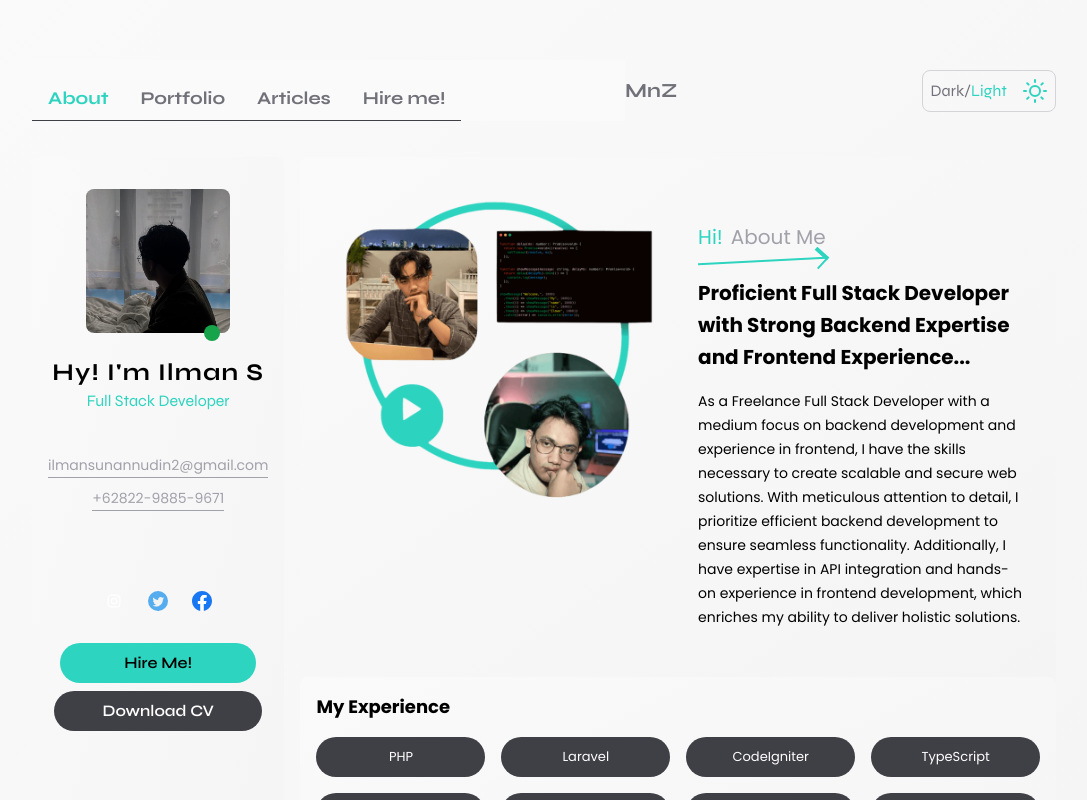
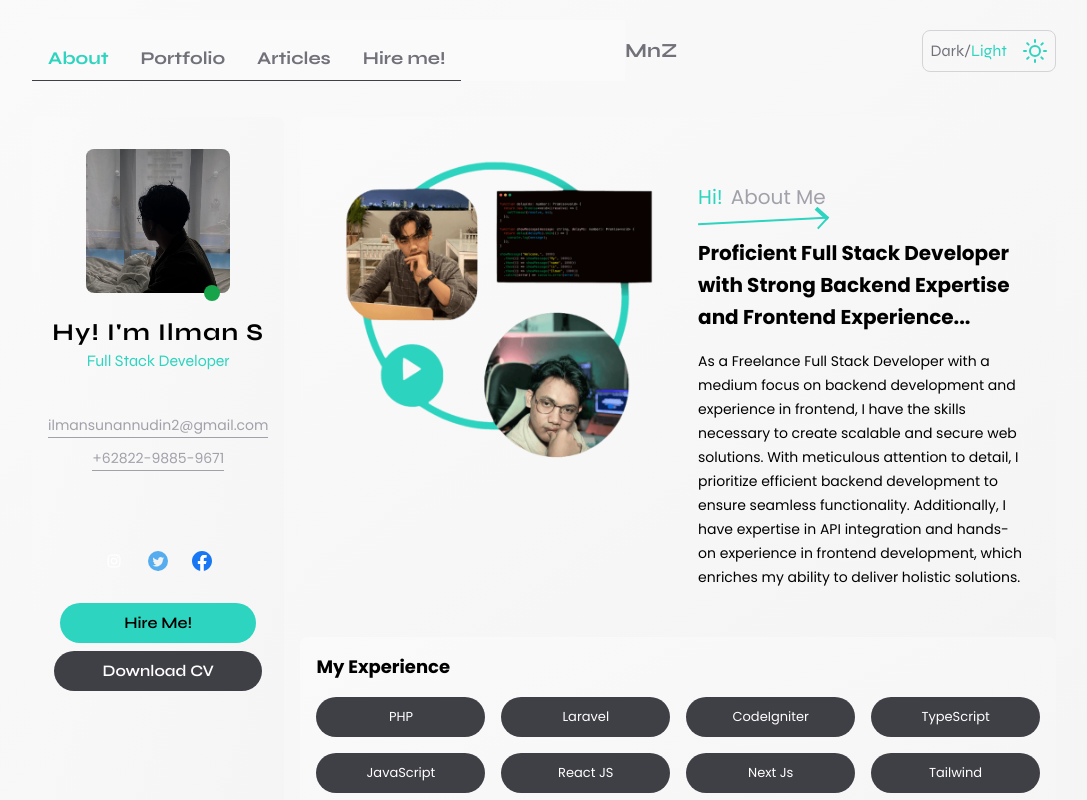
Before and after one commit to Ilmans/personal-portfolio-fe, a Next.js app: page / in a window 1280 px wide. Shown: the top 800 px of the page, without its empty margins (96-1183 px from the left). Built offline with nearby package versions, Linux system fonts and the light colour scheme.

Commit message:
create navigation and themeswitcher components

```diff
--- a/src/app/layout.tsx
+++ b/src/app/layout.tsx
@@ -1,32 +1,16 @@
 "use client";
-
 import "./globals.css";
 import { useEffect, useState } from "react";
 import ProfileCard from "../components/ProfileCard";
 import Header from "../components/Header";
+import { Metadata } from "next";
 
 export default function RootLayout({ children }) {
-  const darkOrNo: string = localStorage.getItem("theme");
-  const [mobileMenuShow, setMobileMenuShow] = useState<boolean>(false);
-  const [darkMode, setDarkMode] = useState<boolean>(darkOrNo === "dark");
-  useEffect(() => {
-    const themeClass: string = darkMode ? "dark" : "light";
-    localStorage.setItem("theme", themeClass);
-    document.documentElement.classList.add(themeClass);
-    return () => {
-      document.documentElement.classList.remove(themeClass);
-    };
-  }, [darkMode]);
   return (
-    <html className={darkMode ? "dark" : ""}>
+    <html className="">
       <body className=" dark:noise-bg  dark:text-white from-zinc-50 to-zinc-100 bg-gradient-to-br  dark:from-zinc-900 dark:from-60% dark:to-zinc-950">
-        <div className="px-6 pt-10 lg:px-32 ">
-          <Header
-            darkMode={darkMode}
-            setDarkMode={setDarkMode}
-            mobileMenuShow={mobileMenuShow}
-            setMobileMenuShow={setMobileMenuShow}
-          />
+        <div className="px-6 pt-10 lg:pt-0 lg:px-32 ">
+          <Header />
           <main className="flex justify-center gap-4 mt-4">
             <ProfileCard className="hidden lg:block" />
             {children}
--- a/src/components/Header.tsx
+++ b/src/components/Header.tsx
@@ -1,51 +1,18 @@
 "use client";
-import Link from "next/link";
-import { usePathname } from "next/navigation";
+
 import React, { useState } from "react";
-import ProfileCard from "./ProfileCard";
+import ThemeSwitcher from "./ThemeSwitcher";
+import Navigation from "./Navigation";
 
-interface HeaderProps {
-  darkMode: boolean;
-  setDarkMode: (darkMode: boolean) => void;
-  mobileMenuShow: boolean;
-  setMobileMenuShow: (mobileMenuShow: boolean) => void;
-}
-function Header({
-  darkMode,
-  setDarkMode,
-  mobileMenuShow,
-  setMobileMenuShow,
-}: HeaderProps) {
-  const currentRoute = usePathname();
-
+function Header() {
+  const [mobileMenuShow, setMobileMenuShow] = useState<boolean>(false);
   return (
     <header className="flex items-center justify-between py-5 text-zinc-500 dark:text-zinc-300">
       {/* MENU NAVIGATION */}
-      <div
-        className={`fixed inset-0 z-10 h-screen transition-transform duration-200 transform ${
-          mobileMenuShow ? "" : "scale-0"
-        } lg:scale-100 lg:h-fit lg:static backdrop-filter backdrop-blur-xl lg:backdrop-blur-0 lg:w-4/6`}>
-        <ul className="pb-6 m-6 space-y-4 shadow-2xl lg:shadow-none rounded-xl bg-zinc-50 lg:pb-0 lg:m-0 dark:bg-zinc-800 lg:dark:bg-transparent lg:rounded-none">
-          <li className="flex items-center justify-between px-4 py-2 text-sm lg:py-0 lg:hidden">
-            <p>Navigation</p>
-            <button
-              onClick={() => setMobileMenuShow(false)}
-              className="box-content px-4 py-2 border rounded-full border-zinc-500 hover:bg-zinc-900">
-              X
-            </button>
-          </li>
-          <NavLi active={currentRoute === "/"} url={"/"} text={"About"} />
-          <NavLi
-            active={currentRoute === "/portfolio"}
-            url={"/portfolio"}
-            text={"Portfolio"}
-          />
-
-          <NavLi text={"Articles"} />
-          <NavLi text={"Hire me!"} />
-        </ul>
-        <ProfileCard className="block mx-6 shadow-2xl bg-zinc-50 dark:bg-zinc-800 lg:hidden" />
-      </div>
+      <Navigation
+        mobileMenuShow={mobileMenuShow}
+        setMobileMenuShow={setMobileMenuShow}
+      />
       {/* END MENU NAVIGATION */}
       <div className="w-4/6 text-xl lg:w-2/6">
         <h1 className="font-bold ">MnZ</h1>
@@ -70,79 +37,12 @@
           </svg>
         </button>
       </div>
-      <div className="flex items-center gap-4 p-2 transition-all border rounded-lg border-zinc-300 hover:border-gray-600">
-        <div className="items-center hidden font-normal lg:flex">
-          <span className={`align-middle ${darkMode ? "text-teal-400" : ""}`}>
-            Dark/
-          </span>{" "}
-          <span className={`align-middle ${darkMode ? "" : "text-teal-400"}`}>
-            Light
-          </span>
-        </div>
-        {darkMode ? (
-          <MoonIcon setDarkMode={setDarkMode} />
-        ) : (
-          <SunIcon setDarkMode={setDarkMode} />
-        )}
-      </div>
+      <ThemeSwitcher />
     </header>
   );
 }
 
-function NavLi({ text, url = "#", active = false }) {
-  return (
-    <li className="block mx-4 mr-10 font-normal border-b lg:py-2 lg:px-4 lg:font-bold border-zinc-700 lg:m-0 lg:inline-block">
-      <Link
-        href={url}
-        className={`text-lg transition-all hover:text-teal-400 ${
-          active ? "text-teal-400" : ""
-        }`}>
-        {text}
-        {/* <span className="absolute bottom-0 h-0.5 transition-transform duration-300 transform scale-x-0 bg-teal-400 right-3 left-3 group-hover:scale-x-100"></span> */}
-      </Link>
-    </li>
-  );
-}
 
-function SunIcon({ setDarkMode }) {
-  return (
-    <svg
-      onClick={() => setDarkMode(true)}
-      className="w-6 h-6 text-teal-400 cursor-pointer"
-      xmlns="http://www.w3.org/2000/svg"
-      viewBox="0 0 24 24"
-      fill="none"
-      stroke="currentColor"
-      strokeWidth={2}
-      strokeLinecap="round"
-      strokeLinejoin="round">
-      <circle cx={12} cy={12} r={5} />
-      <line x1={12} y1={1} x2={12} y2={3} />
-      <line x1={12} y1={21} x2={12} y2={23} />
-      <line x1="4.22" y1="4.22" x2="5.64" y2="5.64" />
-      <line x1="18.36" y1="18.36" x2="19.78" y2="19.78" />
-      <line x1={1} y1={12} x2={3} y2={12} />
-      <line x1={21} y1={12} x2={23} y2={12} />
-      <line x1="4.22" y1="19.78" x2="5.64" y2="18.36" />
-      <line x1="18.36" y1="5.64" x2="19.78" y2="4.22" />
-    </svg>
-  );
-}
-function MoonIcon({ setDarkMode }) {
-  return (
-    <svg
-      onClick={() => setDarkMode(false)}
-      className="w-6 h-6 text-teal-400 cursor-pointer"
-      xmlns="http://www.w3.org/2000/svg"
-      viewBox="0 0 24 24"
-      fill="none"
-      stroke="currentColor"
-      strokeWidth={2}
-      strokeLinecap="round"
-      strokeLinejoin="round">
-      <path d="M21 12.79A9 9 0 1 1 11.21 3 7 7 0 0 0 21 12.79z" />
-    </svg>
-  );
-}
+
 
 export default Header;
--- /dev/null
+++ b/src/components/Navigation.tsx
@@ -0,0 +1,57 @@
+import Link from "next/link";
+import React, { useState } from "react";
+import ProfileCard from "./ProfileCard";
+import { usePathname } from "next/navigation";
+
+interface NavigationProps {
+  mobileMenuShow: boolean;
+  setMobileMenuShow: (mobileMenuShow: boolean) => void;
+}
+function Navigation({ mobileMenuShow, setMobileMenuShow }: NavigationProps) {
+  const currentRoute = usePathname();
+
+  return (
+    <div
+      className={`fixed inset-0 z-10 h-screen transition-transform duration-200 transform ${
+        mobileMenuShow ? "" : "scale-0"
+      } lg:scale-100 lg:h-fit lg:static backdrop-filter backdrop-blur-xl lg:backdrop-blur-0 lg:w-4/6`}>
+      <ul className="pb-6 m-6 space-y-4 shadow-2xl lg:shadow-none rounded-xl bg-zinc-50 lg:pb-0 lg:m-0 dark:bg-zinc-800 lg:dark:bg-transparent lg:rounded-none">
+        <li className="flex items-center justify-between px-4 py-2 text-sm lg:py-0 lg:hidden">
+          <p>Navigation</p>
+          <button
+            onClick={() => setMobileMenuShow(false)}
+            className="box-content px-4 py-2 border rounded-full border-zinc-500 hover:bg-zinc-900">
+            X
+          </button>
+        </li>
+        <NavLi active={currentRoute === "/"} url={"/"} text={"About"} />
+        <NavLi
+          active={currentRoute === "/portfolio"}
+          url={"/portfolio"}
+          text={"Portfolio"}
+        />
+
+        <NavLi text={"Articles"} />
+        <NavLi text={"Hire me!"} />
+      </ul>
+      <ProfileCard className="block mx-6 shadow-2xl bg-zinc-50 dark:bg-zinc-800 lg:hidden" />
+    </div>
+  );
+}
+
+function NavLi({ text, url = "#", active = false }) {
+  return (
+    <li className="block mx-4 mr-10 font-normal border-b lg:py-2 lg:px-4 lg:font-bold border-zinc-700 lg:m-0 lg:inline-block">
+      <Link
+        href={url}
+        className={`text-lg transition-all hover:text-teal-400 ${
+          active ? "text-teal-400" : ""
+        }`}>
+        {text}
+        {/* <span className="absolute bottom-0 h-0.5 transition-transform duration-300 transform scale-x-0 bg-teal-400 right-3 left-3 group-hover:scale-x-100"></span> */}
+      </Link>
+    </li>
+  );
+}
+
+export default Navigation;
--- a/src/components/SocialIcon.tsx
+++ b/src/components/SocialIcon.tsx
@@ -1,6 +1,6 @@
 import React from "react";
 
-export const TwitterIcon = (props: any) => {
+export const TwitterIcon = <T,>(props: T) => {
   return (
     <svg
       {...props}
--- /dev/null
+++ b/src/components/ThemeSwitcher.tsx
@@ -0,0 +1,81 @@
+"use client";
+import React, { useEffect, useState } from "react";
+
+function ThemeSwitcher() {
+  const darkOrNo: string = localStorage.getItem("theme");
+  const [darkMode, setDarkMode] = useState<boolean>(darkOrNo === "dark");
+  useEffect(() => {
+    const themeClass: string = darkMode ? "dark" : "light";
+    localStorage.setItem("theme", themeClass);
+    document.documentElement.classList.add(themeClass);
+    return () => {
+      document.documentElement.classList.remove(themeClass);
+    };
+  }, [darkMode]);
+  return (
+    <div className="flex items-center gap-4 p-2 transition-all border rounded-lg border-zinc-300 hover:border-gray-600">
+      <div className="items-center hidden font-normal lg:flex">
+        <span className={`align-middle ${darkMode ? "text-teal-400" : ""}`}>
+          Dark/
+        </span>{" "}
+        <span className={`align-middle ${darkMode ? "" : "text-teal-400"}`}>
+          Light
+        </span>
+      </div>
+      {darkMode ? (
+        <MoonIcon setDarkMode={setDarkMode} />
+      ) : (
+        <SunIcon setDarkMode={setDarkMode} />
+      )}
+    </div>
+  );
+}
+function SunIcon({
+  setDarkMode,
+}: {
+  setDarkMode: (darkMode: boolean) => void;
+}) {
+  return (
+    <svg
+      onClick={() => setDarkMode(true)}
+      className="w-6 h-6 text-teal-400 cursor-pointer"
+      xmlns="http://www.w3.org/2000/svg"
+      viewBox="0 0 24 24"
+      fill="none"
+      stroke="currentColor"
+      strokeWidth={2}
+      strokeLinecap="round"
+      strokeLinejoin="round">
+      <circle cx={12} cy={12} r={5} />
+      <line x1={12} y1={1} x2={12} y2={3} />
+      <line x1={12} y1={21} x2={12} y2={23} />
+      <line x1="4.22" y1="4.22" x2="5.64" y2="5.64" />
+      <line x1="18.36" y1="18.36" x2="19.78" y2="19.78" />
+      <line x1={1} y1={12} x2={3} y2={12} />
+      <line x1={21} y1={12} x2={23} y2={12} />
+      <line x1="4.22" y1="19.78" x2="5.64" y2="18.36" />
+      <line x1="18.36" y1="5.64" x2="19.78" y2="4.22" />
+    </svg>
+  );
+}
+function MoonIcon({
+  setDarkMode,
+}: {
+  setDarkMode: (darkMode: boolean) => void;
+}) {
+  return (
+    <svg
+      onClick={() => setDarkMode(false)}
+      className="w-6 h-6 text-teal-400 cursor-pointer"
+      xmlns="http://www.w3.org/2000/svg"
+      viewBox="0 0 24 24"
+      fill="none"
+      stroke="currentColor"
+      strokeWidth={2}
+      strokeLinecap="round"
+      strokeLinejoin="round">
+      <path d="M21 12.79A9 9 0 1 1 11.21 3 7 7 0 0 0 21 12.79z" />
+    </svg>
+  );
+}
+export default ThemeSwitcher;
```
